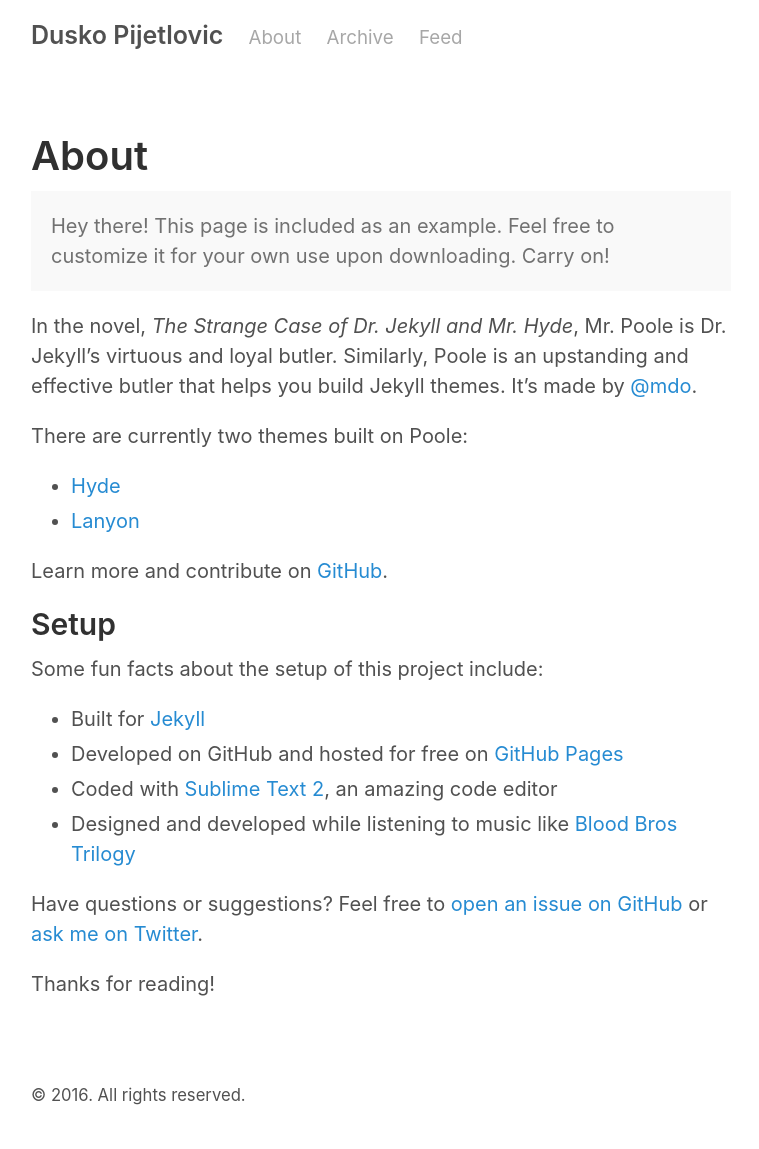
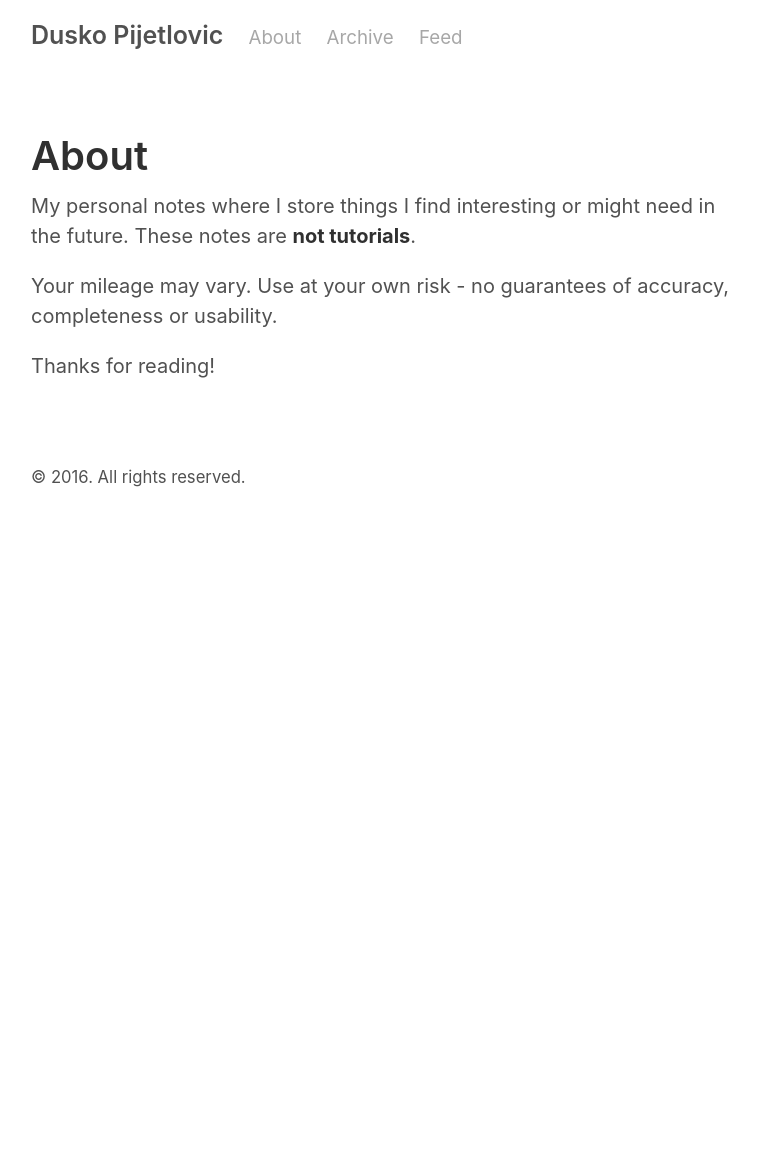
Before and after one commit to duskop/duskop.github.com, a Jekyll site: the page built from about.md, in a window 1280 px wide. Shown: the whole page, without its empty margins (259-1018 px from the left). Built offline with Jekyll 4.4.1, drawn with Linux system fonts in a browser that asks for light colours; after the commit the page ends 900 px from its top, so only the background shows below that.

Commit message:
Changed wording in About page.

```diff
--- a/about.md
+++ b/about.md
@@ -3,28 +3,8 @@ layout: page
 title: About
 ---
 
-<p class="message">
-  Hey there! This page is included as an example. Feel free to customize it for your own use upon downloading. Carry on!
-</p>
+My personal notes where I store things I find interesting or might need in the future. These notes are **not tutorials**.
 
-In the novel, *The Strange Case of Dr. Jekyll and Mr. Hyde*, Mr. Poole is Dr. Jekyll's virtuous and loyal butler. Similarly, Poole is an upstanding and effective butler that helps you build Jekyll themes. It's made by [@mdo](https://twitter.com/mdo).
-
-There are currently two themes built on Poole:
-
-* [Hyde](http://hyde.getpoole.com)
-* [Lanyon](http://lanyon.getpoole.com)
-
-Learn more and contribute on [GitHub](https://github.com/poole).
-
-## Setup
-
-Some fun facts about the setup of this project include:
-
-* Built for [Jekyll](http://jekyllrb.com)
-* Developed on GitHub and hosted for free on [GitHub Pages](https://pages.github.com)
-* Coded with [Sublime Text 2](http://sublimetext.com), an amazing code editor
-* Designed and developed while listening to music like [Blood Bros Trilogy](https://soundcloud.com/maddecent/sets/blood-bros-series)
-
-Have questions or suggestions? Feel free to [open an issue on GitHub](https://github.com/poole/poole/issues/new) or [ask me on Twitter](https://twitter.com/mdo).
+Your mileage may vary. Use at your own risk - no guarantees of accuracy, completeness or usability.
 
 Thanks for reading!
```
